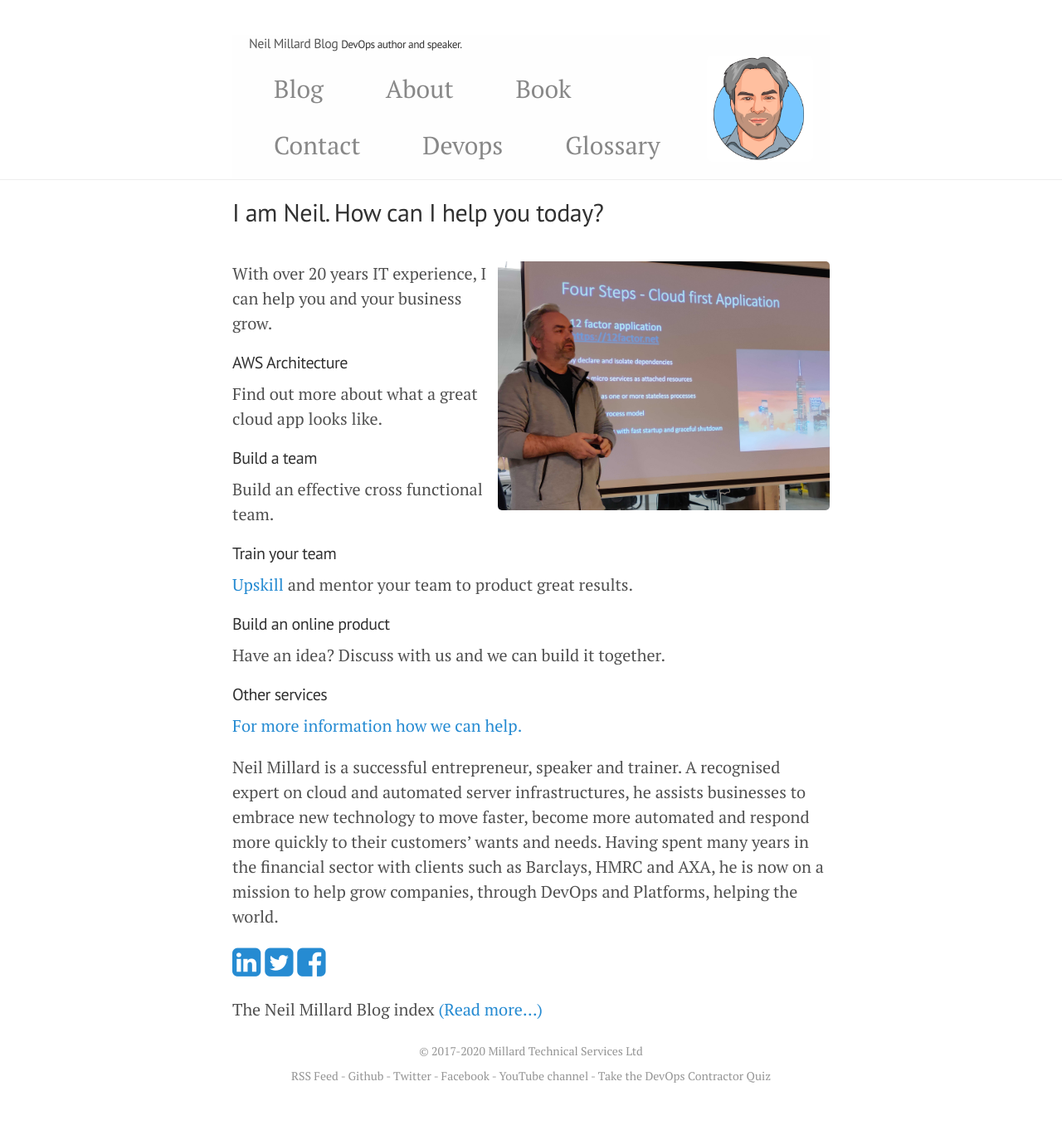
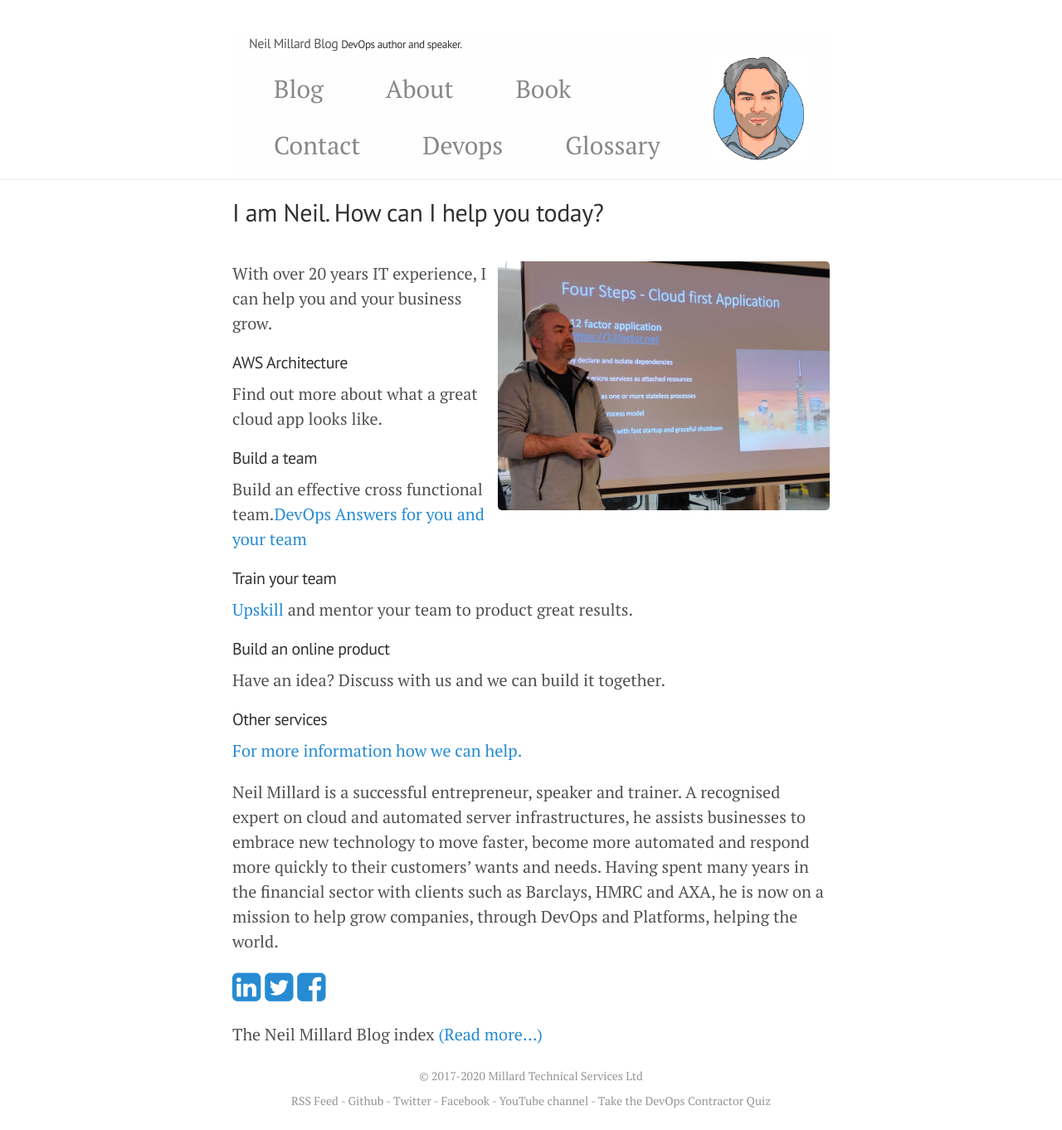
Before and after one commit to neilmillard/neilmillard.github.io, a Jekyll site: the page built from index.html, in a window 1280 px wide. Shown: the whole page at 83% size. Built offline with Jekyll 4.4.1, drawn with Linux system fonts in a browser that asks for light colours; nearby versions of some CDN libraries; comment, search, counter and statistics services are not loaded; before the commit the page ends 1332 px from its top, so only the background shows below that.

Commit message:
add devops answers link

```diff
--- a/index.html
+++ b/index.html
@@ -9,7 +9,7 @@ title: Home
     <p><img style="width:400px;height:300px" align="right" src="{{ site.url }}/public/img/neil_millard_speaking.jpg" alt="Neil Millard" />
       With over 20 years IT experience, I can help you and your business grow.</p>
     <p><h4>AWS Architecture</h4>Find out more about what a great cloud app looks like.</p>
-    <p><h4>Build a team</h4>Build an effective cross functional team.</p>
+    <p><h4>Build a team</h4>Build an effective cross functional team.<a href="https://devops-answers.com">DevOps Answers for you and your team</a></p>
     <p><h4>Train your team</h4><a href="{{ site.url }}/2017/03/25/6-steps-to-cloud-expert.html">Upskill</a> and mentor your team to product great results.</p>
     <p><h4>Build an online product</h4>Have an idea? Discuss with us and we can build it together.</p>
     <p><h4>Other services</h4><a href="https://www.millardtechnicalservices.co.uk/">For more information how we can help.</a></p>
```
